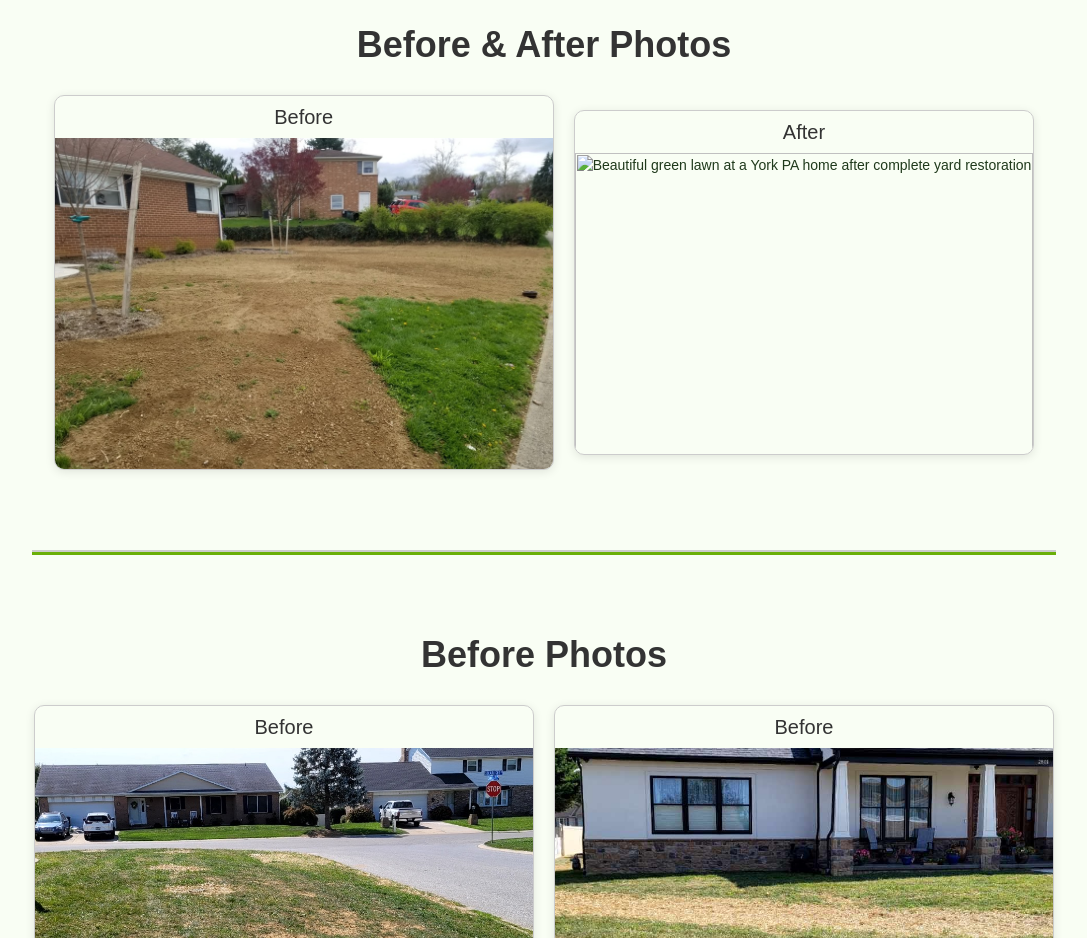
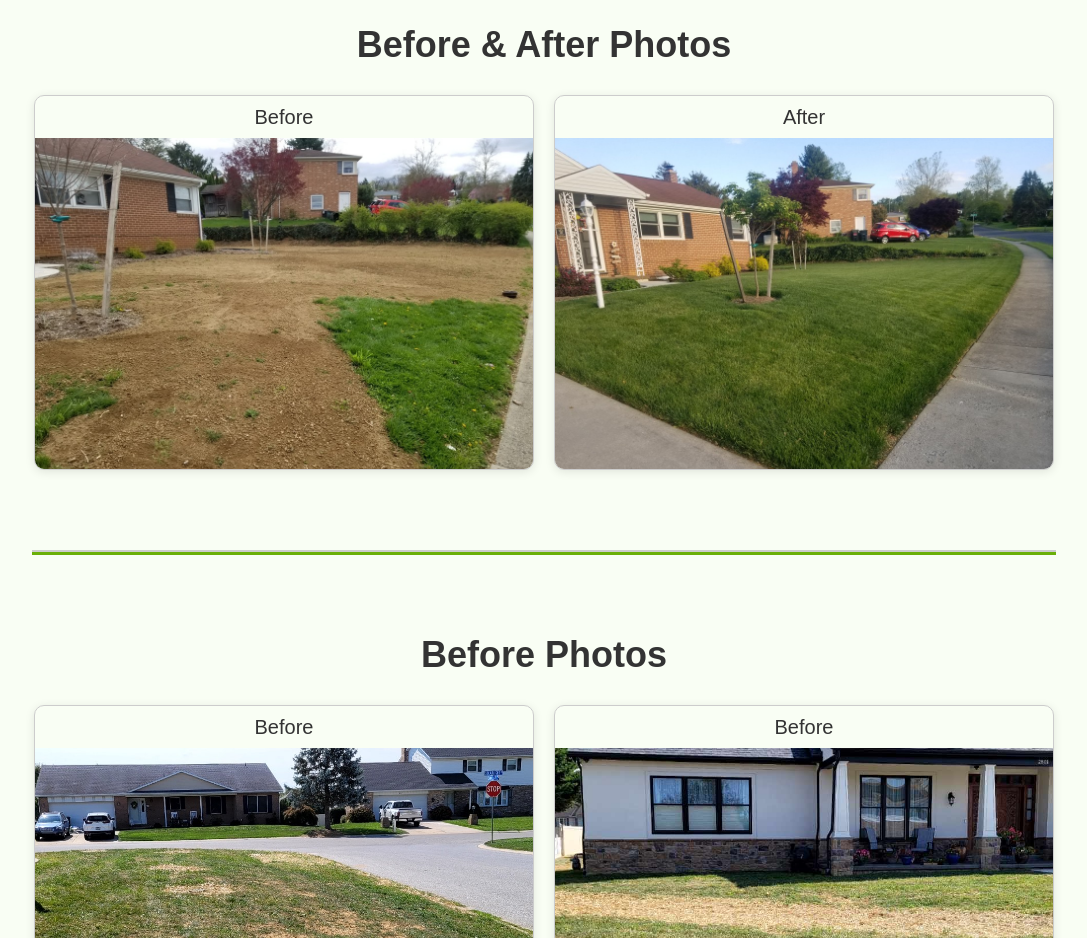
Before and after one commit to Greengrass12/Turfology, a plain HTML site: page pages/grass-restoration.html in a window 1280 px wide. Shown: the part 1240-2178 px from the top of the page, without its empty margins (96-1183 px from the left). Drawn offline with nearby package versions, Linux system fonts and the light colour scheme.

Commit message:
Update grass-restoration.html

```diff
--- a/pages/grass-restoration.html
+++ b/pages/grass-restoration.html
@@ -411,7 +411,7 @@
       <div class="image-box slide-in-right">
         <h4>After</h4>
         <img
-          src="../img/"
+          src="../img/afterr.jpeg"
           alt="Beautiful green lawn at a York PA home after complete yard restoration"
           width="600"
           height="400"
```
